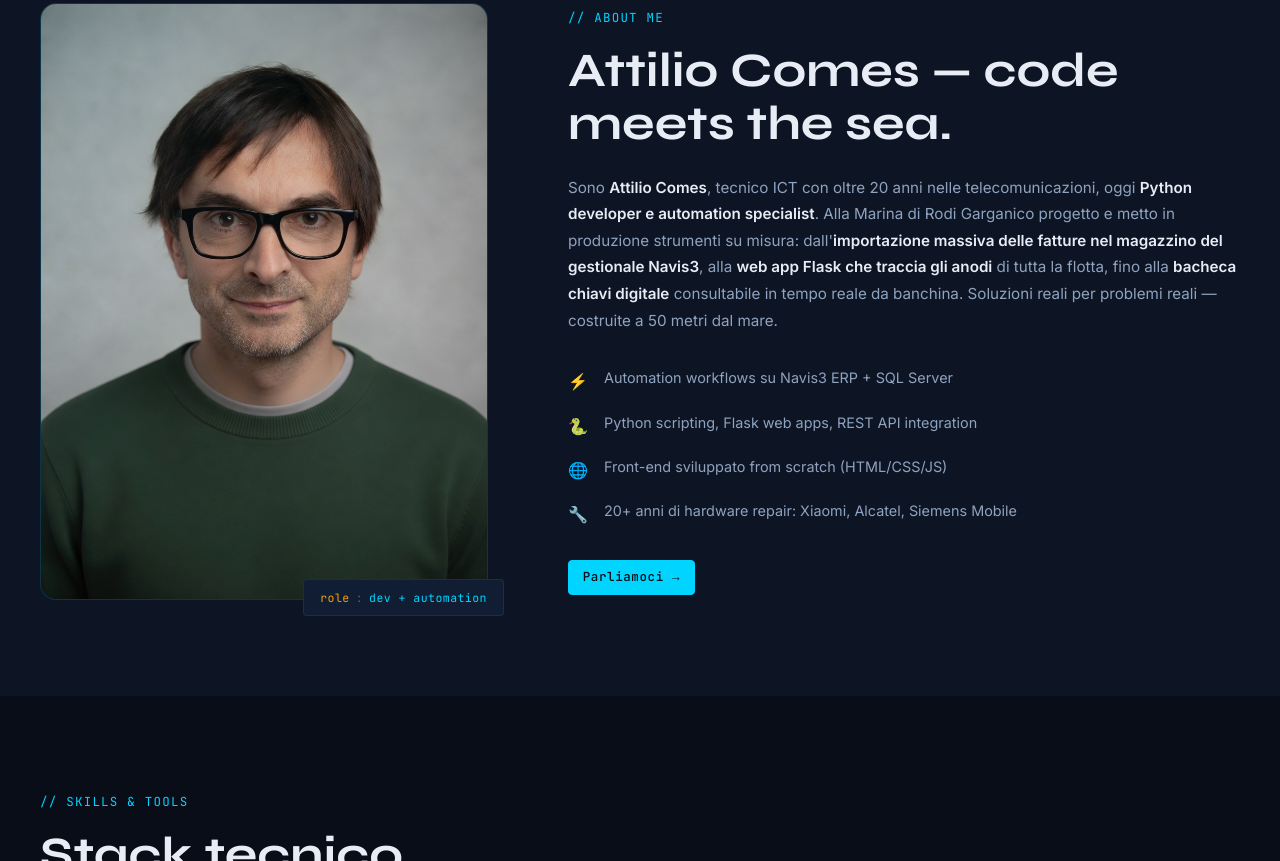
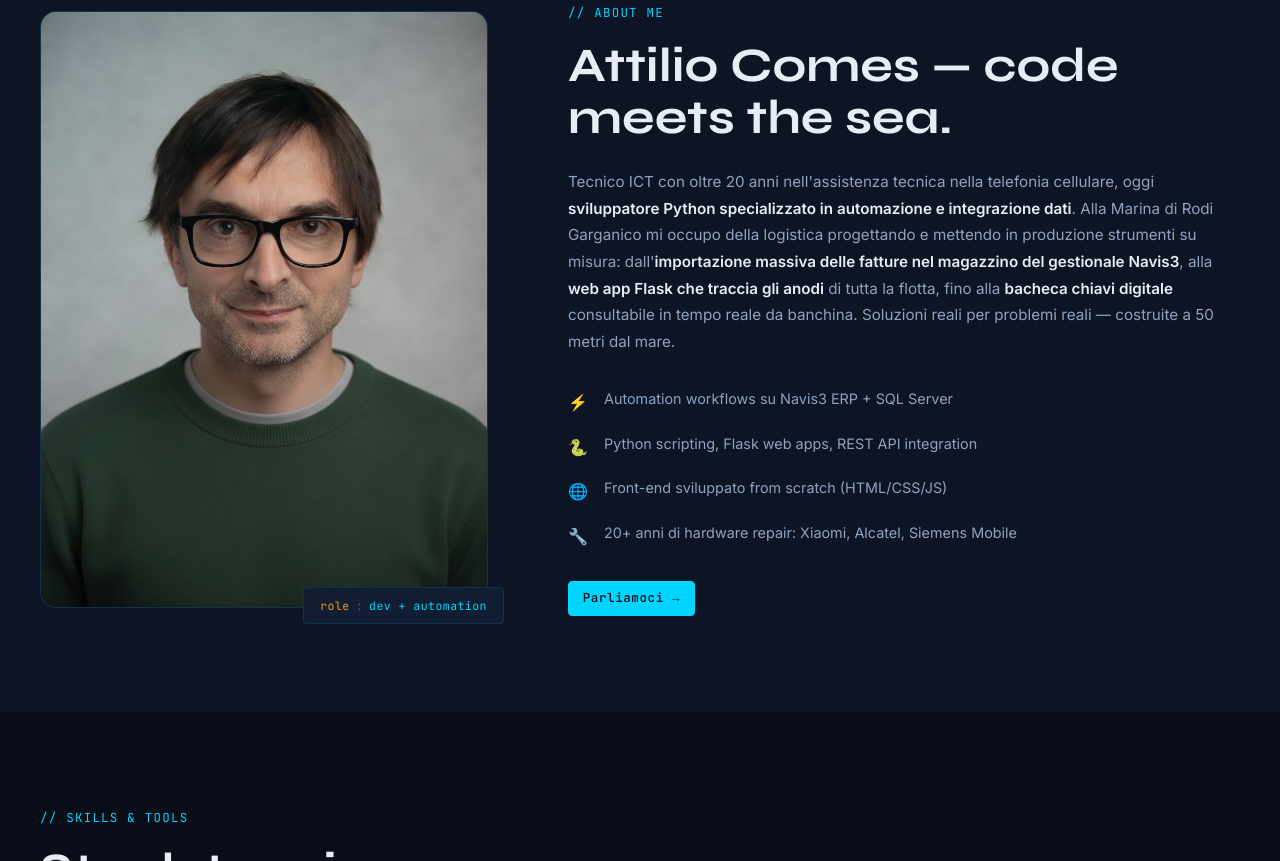
Before and after one commit to ComesLab/ComesLab.github.io, a plain HTML site: page index.html in a window 1280 px wide. Shown: the part 965-1826 px from the top of the page. Drawn offline with nearby package versions, Linux system fonts and the light colour scheme.

Commit message:
seo: Bio on-page per Attilio Comes

```diff
--- a/index.html
+++ b/index.html
@@ -3,7 +3,7 @@
 <head>
   <meta charset="UTF-8" />
   <meta name="viewport" content="width=device-width, initial-scale=1.0" />
-  <meta name="description" content="Attilio Comes — Python Developer & Automation Specialist. Portfolio personale: Flask web app, SQL Server, automazione marina. ComesLab, Rodi Garganico, Puglia." />
+  <meta name="description" content="Attilio Comes — Sviluppatore Python, automazione e integrazione dati. Portfolio personale: Flask web app, SQL Server, logistica marina. ComesLab, Rodi Garganico, Puglia." />
   <meta name="author" content="Attilio Comes" />
   <meta name="keywords" content="Attilio Comes, ComesLab, Python developer, Flask, SQL Server, Navis3, automation, marina, Rodi Garganico, Puglia, front-end developer" />
   <meta name="robots" content="index, follow, max-image-preview:large, max-snippet:-1" />
@@ -51,8 +51,8 @@
         "givenName": "Attilio",
         "familyName": "Comes",
         "alternateName": "ComesLab",
-        "description": "Attilio Comes e un Python Developer e Automation Specialist con oltre 20 anni di esperienza ICT. Progetta web app Flask e sistemi di automazione per la Marina di Rodi Garganico.",
-        "jobTitle": "Python Developer & Automation Specialist",
+        "description": "Attilio Comes e un sviluppatore Python specializzato in automazione e integrazione dati, con oltre 20 anni di esperienza ICT nella telefonia cellulare. Progetta web app Flask e sistemi di automazione per la Marina di Rodi Garganico.",
+        "jobTitle": "Sviluppatore Python — Automazione e Integrazione Dati",
         "email": "mailto:comeslab@gmail.com",
         "url": "https://comeslab.github.io/",
         "image": "https://comeslab.github.io/image/og-preview.jpg",
@@ -237,9 +237,9 @@
             <p class="section-label mono">// about me</p>
             <h2 class="section-heading">Attilio Comes — code meets the sea.</h2>
             <p class="about__body">
-              Sono <strong>Attilio Comes</strong>, tecnico ICT con oltre 20 anni nelle telecomunicazioni,
-              oggi <strong>Python developer e automation specialist</strong>.
-              Alla Marina di Rodi Garganico progetto e metto in produzione strumenti su misura:
+              Tecnico ICT con oltre 20 anni nell'assistenza tecnica nella telefonia cellulare,
+              oggi <strong>sviluppatore Python specializzato in automazione e integrazione dati</strong>.
+              Alla Marina di Rodi Garganico mi occupo della logistica progettando e mettendo in produzione strumenti su misura:
               dall'<strong>importazione massiva delle fatture nel magazzino del gestionale Navis3</strong>,
               alla <strong>web app Flask che traccia gli anodi</strong> di tutta la flotta,
               fino alla <strong>bacheca chiavi digitale</strong> consultabile in tempo reale da banchina.
```
